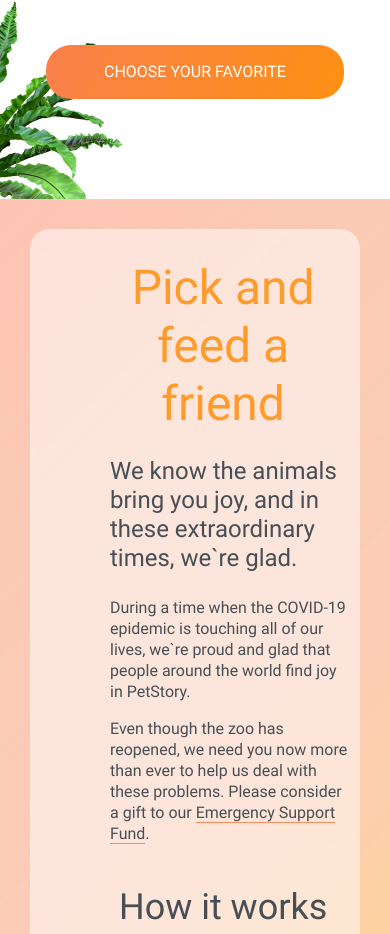
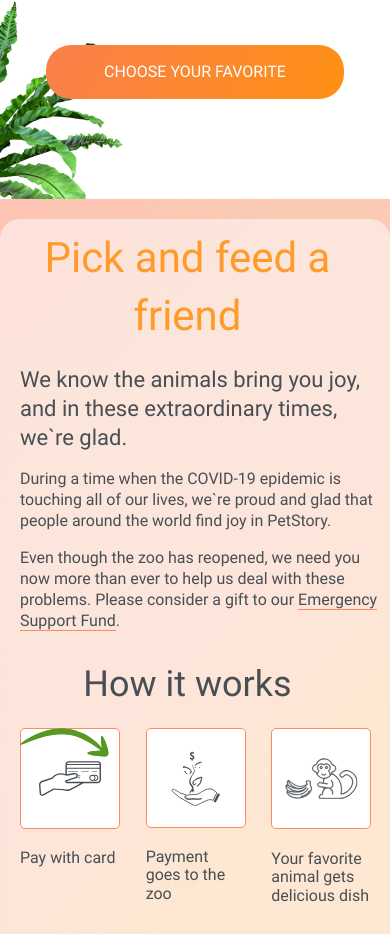
Before and after one commit to wecansur/online_zoo, a website built with webpack: page src/pages/main/index.html in a window 390 px wide. Shown: the part 1400-2334 px from the top of the page. Built offline with nearby package versions, Linux system fonts and the light colour scheme.

Commit message:
feat: adapte p-n-f section to 640px

```diff
--- a/src/pages/main/index.html
+++ b/src/pages/main/index.html
@@ -177,11 +177,13 @@
                         <p class="feed-text">Pay with card</p>
                     </div>
                     <img src="/src/assets/icons/pick-n-feed-arrow.svg" alt="arrow" class="pick-arrow">
+                    <img src="/src/assets/icons/p-n-f_tablet.svg" alt="arrow" class="pick-arrow-tablet">
                     <div class="feed-item">
                         <img src="/src/assets/icons/zoo.svg" alt="zoo" class="feed-img zoo">
                         <p class="feed-text">Payment goes to the zoo</p>
                     </div>
                     <img src="/src/assets/icons/pick-n-feed-arrow.svg" alt="arrow" class="pick-arrow">
+                    <img src="/src/assets/icons/p-n-f_tablet.svg" alt="arrow" class="pick-arrow-tablet">
                     <div class="feed-item">
                         <img src="/src/assets/icons/monkey.svg" alt="monkey" class="feed-img monkey">
                         <p class="feed-text">Your favorite animal gets delicious dish</p>
--- a/src/sass/pages/_main-page.scss
+++ b/src/sass/pages/_main-page.scss
@@ -498,6 +498,10 @@
         padding: 30px 30px 50px 30px;
     }
 
+    @media (max-width: 780px) {
+        padding: 20px 0;
+    }
+
     .container {
         padding: 40px 0 60px 100px;
 
@@ -510,6 +514,10 @@
         @media (max-width: 1300px) {
             padding: 30px 0 50px 80px;
 
+        }
+
+        @media (max-width: 780px) {
+            padding: 10px 0 60px 20px;
         }
 
         .circle-button {
@@ -533,13 +541,23 @@
     @media (max-width: 1000px) {
         margin-bottom: 20px;
     }
+
+    @media (max-width: 780px) {
+        font-size: 42px;
+    }
 }
 
 .pick-text-big {
+    margin: 0;
+
     font-style: normal;
     font-weight: 400;
     font-size: 24px;
     line-height: 29px;
+
+    @media (max-width: 780px) {
+        font-size: 22px;
+    }
 }
 
 .pick-text-bold {
@@ -567,6 +585,10 @@
         margin-bottom: 40px;
     }
 
+    @media (max-width: 780px) {
+        margin-bottom: 30px;
+    }
+
     span {
         border-bottom: 1px solid $orange;
         cursor: pointer;
@@ -586,6 +608,10 @@
     font-size: 36px;
     line-height: 47px;
     text-align: center;
+
+    @media (max-width: 780px) {
+        margin-bottom: 20px;
+    }
 }
 
 .feed-container {
@@ -593,14 +619,38 @@
     justify-content: space-between;
     width: 72%;
     margin: 0 auto 60px 9.3%;
+
+    @media (max-width: 780px) {
+        position: relative;
+        width: 95%;
+        margin: 0 3.3% 40px 0;
+    }
 }
 
 .feed-item {
     width: 22%;
+
+    @media (max-width: 780px) {
+        width: 28.5%;
+    }
 }
 
 .pick-arrow {
     padding-bottom: 80px;
+
+    @media (max-width: 780px) {
+        display: none;
+    }
+}
+
+.pick-arrow-tablet {
+    display: none;
+    @media (max-width: 780px) {
+        display: inline;
+        position: absolute;
+        top: 0;
+        left: 0;
+    }
 }
 
 .feed-img {
@@ -621,6 +671,11 @@
 
 .monkey {
     padding: 28.6% 12.6% 28.9% 13.2%;
+
+    @media (max-width: 780px) {
+        //width: 160.4px;
+        padding: 29% 12.6% 29% 13.1%;
+    }
 }
 
 // testimonials
```
Also changed, not shown: src/assets/icons/p-n-f_tablet.svg (added).
